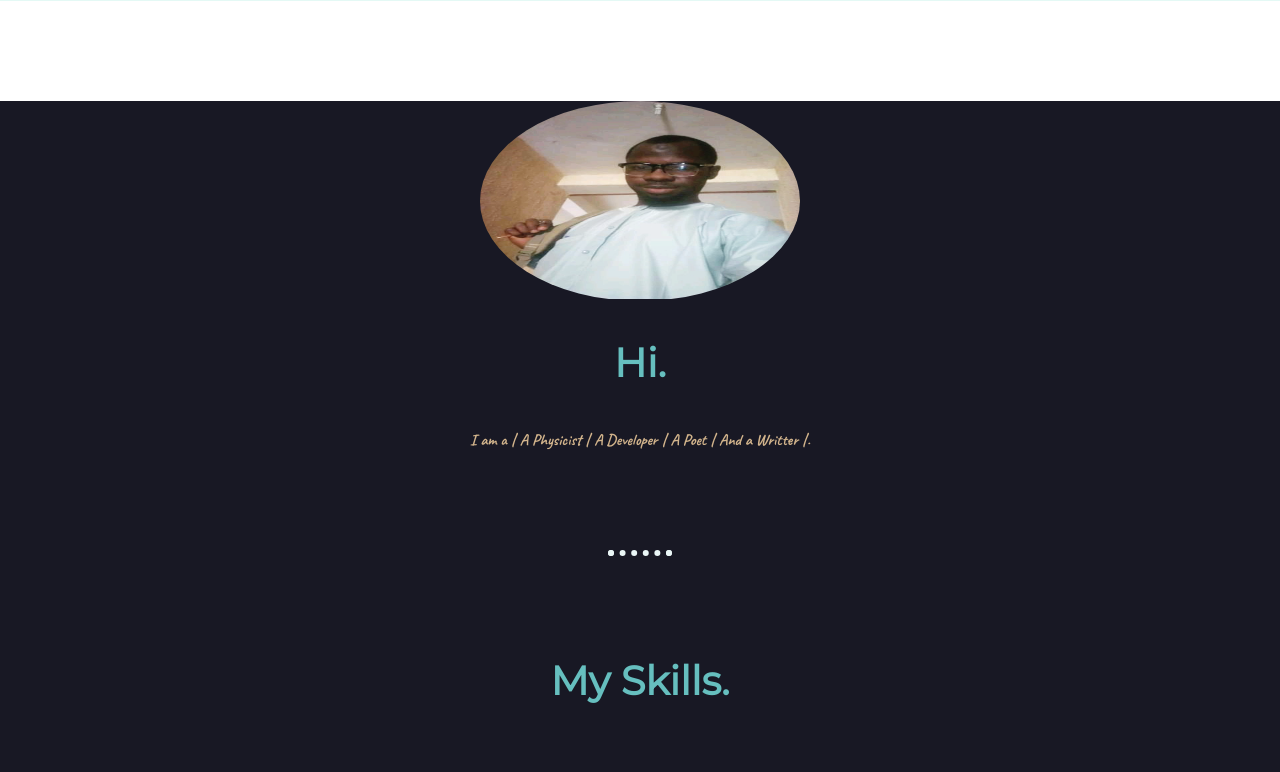
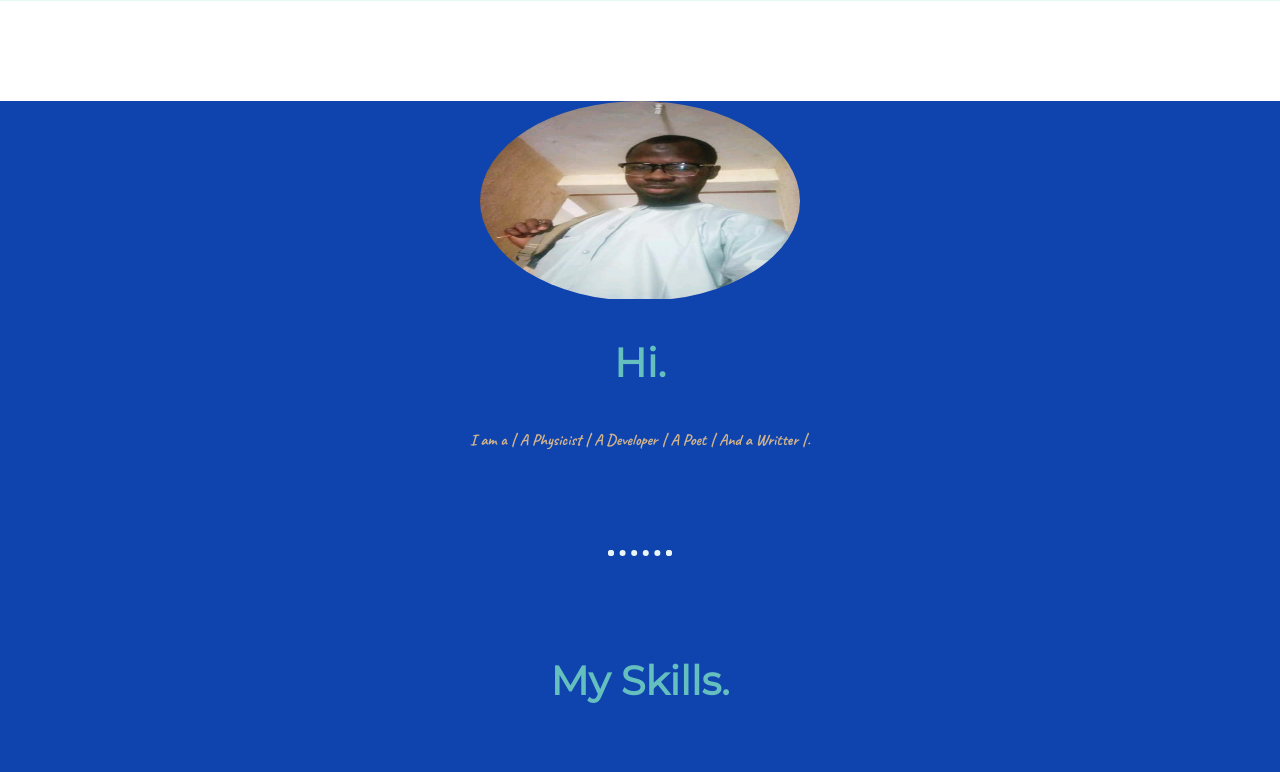
Before and after one commit to muslihudeen/peronalSite, a plain HTML site: page index.html in a window 1280 px wide. Shown: the part 928-1700 px from the top of the page. Drawn offline with Linux system fonts and the light colour scheme.

Commit message:
styles.css

```diff
--- a/css/styles.css
+++ b/css/styles.css
@@ -40,7 +40,7 @@ hr{
 }
 
 .middle-container{
-    background-color: #181824;
+    background-color: #0f44af;
     margin: 100px 0;
 
     }
```
